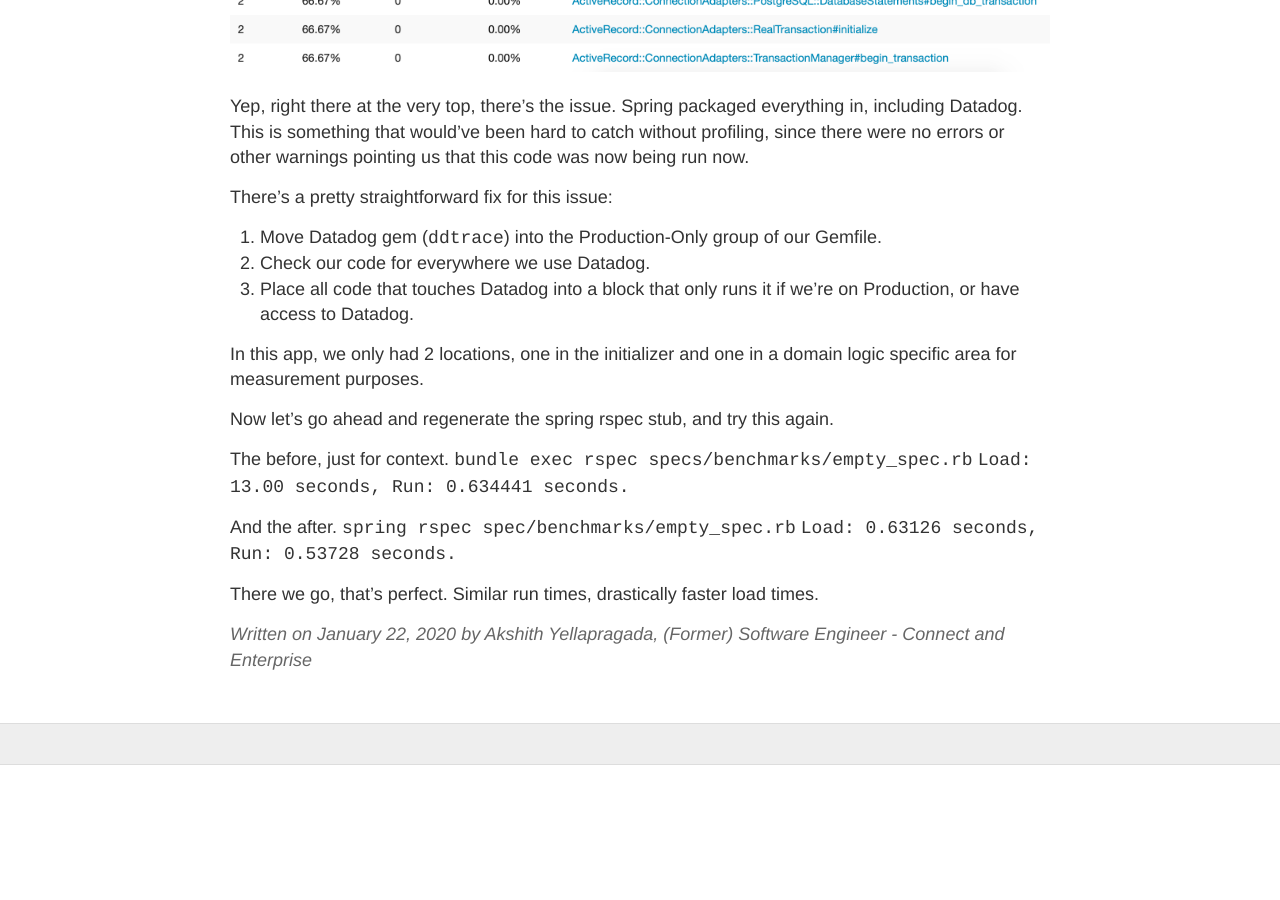
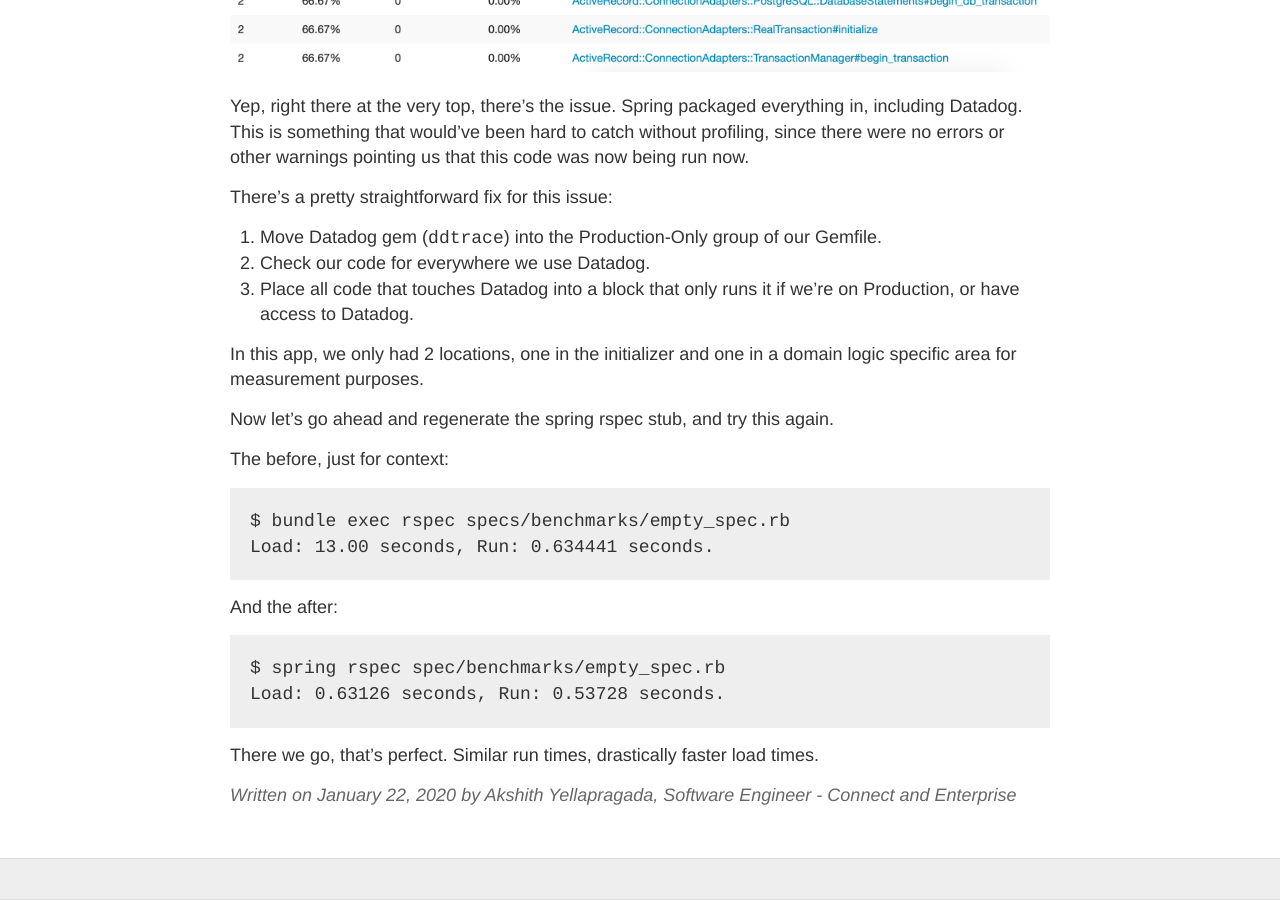
Before and after one commit to persado/persado.github.io, a Jekyll site: the page built from _posts/2020-01-22-speed-up-rspec-boot-time.md, in a window 1280 px wide and 900 px high, scrolled down 5143 px. Built offline with Jekyll 4.4.1, drawn with Linux system fonts in a browser that asks for light colours; before the commit the page ends 5908 px from its top, so only the background shows below that; part of the change alters nothing that is shown.

````diff
--- a/_data/authors.yml
+++ b/_data/authors.yml
@@ -6,4 +6,4 @@ jose_santiago:
     title: Director of Engineering - Enterprise Architecture
 akshith_yellapragada:
     name: Akshith Yellapragada
-    title: (Former) Software Engineer - Connect and Enterprise
+    title: Software Engineer - Connect and Enterprise
--- a/_posts/2020-01-22-speed-up-rspec-boot-time.md
+++ b/_posts/2020-01-22-speed-up-rspec-boot-time.md
@@ -133,12 +133,14 @@ In this app, we only had 2 locations, one in the initializer and one in a domain
 
 Now let's go ahead and regenerate the spring rspec stub, and try this again.
 
-The before, just for context.
-`bundle exec rspec specs/benchmarks/empty_spec.rb`
-`Load: 13.00 seconds, Run: 0.634441 seconds.`
-
-And the after.
-`spring rspec spec/benchmarks/empty_spec.rb`
-`Load: 0.63126 seconds, Run: 0.53728 seconds.`
-
+The before, just for context:
+```
+$ bundle exec rspec specs/benchmarks/empty_spec.rb
+Load: 13.00 seconds, Run: 0.634441 seconds.
+```
+And the after:
+```
+$ spring rspec spec/benchmarks/empty_spec.rb
+Load: 0.63126 seconds, Run: 0.53728 seconds.
+```
 There we go, that's perfect. Similar run times, drastically faster load times.
````
